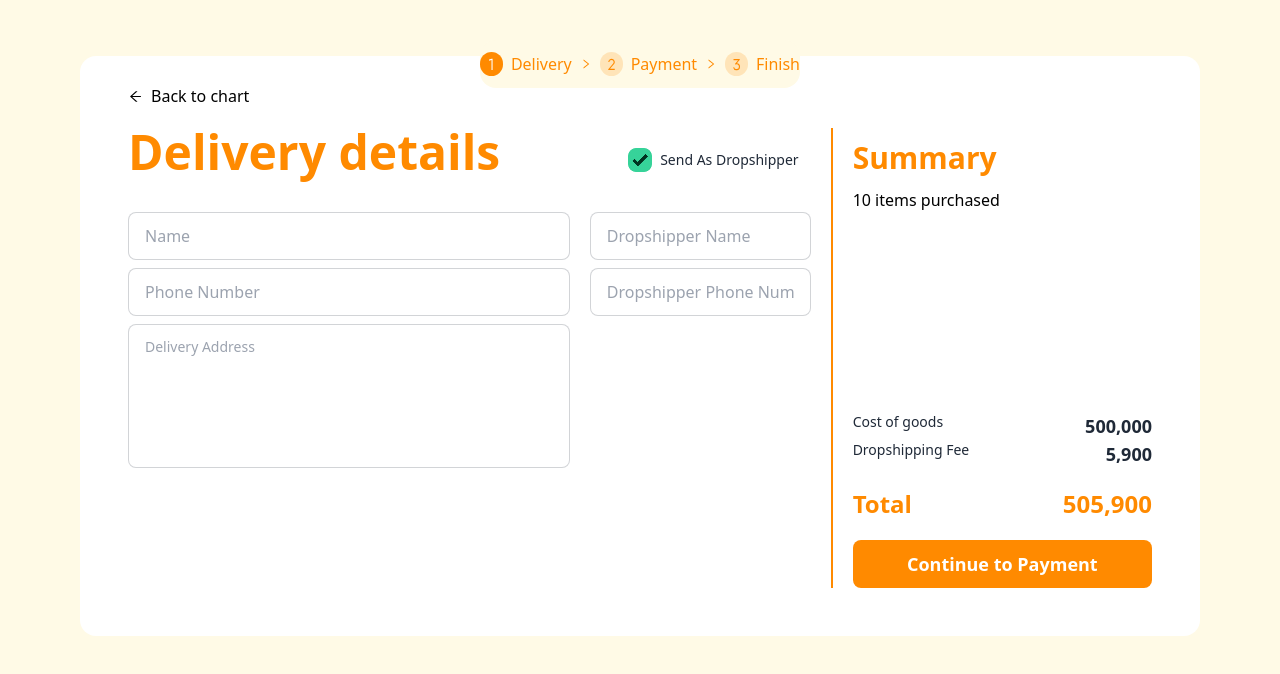
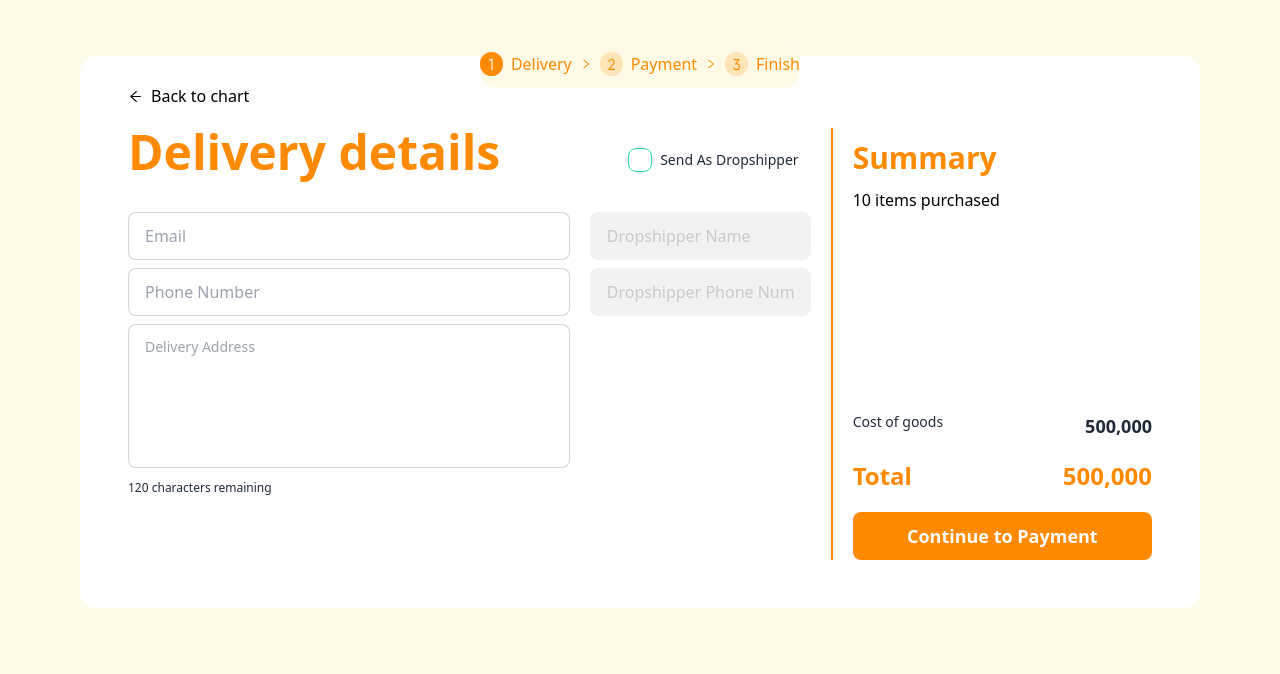
Before and after one commit to aryoyudhanto/jakmall-techtest, a React (Vite) app: page / in a window 1280 px wide. Shown: the top 674 px of the page. Built offline with nearby package versions, Linux system fonts and the light colour scheme.

Commit message:
feat: install and implement react hook form with validation and according to requirements.

```diff
--- a/package.json
+++ b/package.json
@@ -13,6 +13,7 @@
     "daisyui": "^2.52.0",
     "react": "^18.2.0",
     "react-dom": "^18.2.0",
+    "react-hook-form": "^7.44.2",
     "react-icons": "^4.9.0",
     "react-router-dom": "^6.11.2"
   },
--- a/src/pages/index.tsx
+++ b/src/pages/index.tsx
@@ -1,11 +1,49 @@
-import _React from "react";
+import _React, { useState } from "react";
 import { useNavigate } from "react-router-dom";
 import { AiOutlineArrowLeft } from "react-icons/ai";
+import { useForm, SubmitHandler } from "react-hook-form";
 
 import Layout from "../components/Layout";
 
+interface FormValues {
+  email: string;
+  phoneNumber: string;
+  deliveryAddress: string;
+  dropshipperName: string;
+  dropshipperPhoneNumber: string;
+}
+
 const index = () => {
+  const {
+    register,
+    handleSubmit,
+    formState: { errors },
+    watch,
+  } = useForm<FormValues>();
+  const dropshipperPhoneNumber = watch("dropshipperPhoneNumber")
+  const [isDisabled, setIsDisabled] = useState<boolean>(true);
+  const [dropFee, setDropFee] = useState<string>("");
+  const deliveryAddress = watch("deliveryAddress", "");
+  const dropshipperName = watch("dropshipperName")
+  const phone = watch("phoneNumber");
   const navigate = useNavigate();
+  const email = watch("email")
+
+  const onSubmit: SubmitHandler<FormValues> = (data) => {
+    console.log(data);
+    navigate('/payment')
+  };
+
+  function toogleDrop() {
+    if (isDisabled === false) {
+      setIsDisabled(true);
+      setDropFee("");
+    }
+    if (isDisabled === true) {
+      setIsDisabled(false);
+      setDropFee("5,900");
+    }
+  }
   return (
     <Layout
       number1="bg-[#FF8A00] text-white "
@@ -16,6 +54,7 @@ const index = () => {
         <AiOutlineArrowLeft size={15} />
         <p className="ml-2 hover:scale-105 transition">Back to chart</p>
       </div>
+      <form onSubmit={handleSubmit(onSubmit)}>
         <div className="flex w-full my-5">
           <div className="w-2/3 mx-5">
             <div className="flex justify-between">
@@ -28,7 +67,8 @@ const index = () => {
                     <input
                       type="checkbox"
                       className="checkbox checkbox-success"
-                    checked
+                      onChange={() => toogleDrop()}
+                      onClick={() => toogleDrop()}
                     />
                     <span className="label-text mx-2 capitalize">
                       send as dropshipper
@@ -37,42 +77,100 @@ const index = () => {
                 </div>
               </div>
             </div>
-          <form>
             <div className="flex w-full my-5">
               <div className="w-2/3 mr-5">
                 <input
                   type="text"
-                  className="input input-bordered mb-2 w-full"
-                  placeholder="Name"
+                  className={`input mb-2 w-full ${
+                    errors.email
+                      ? "input-error"
+                      : email
+                      ? "input-success"
+                      : "input-bordered"
+                  }`}
+
+                  placeholder="Email"
+                  {...register("email", {
+                    required: true,
+                    pattern: {
+                      value: /^[A-Z0-9._%+-]+@[A-Z0-9.-]+\.[A-Z]{2,}$/i,
+                      message: "Invalid email address",
+                    },
+                  })}
                 />
                 <input
                   type="text"
-                  className="input input-bordered mb-2 w-full"
+                  className={`input input-bordered mb-2 w-full ${
+                    errors.phoneNumber
+                      ? "input-error"
+                      : phone
+                      ? "input-success"
+                      : "input-bordered"
+                  }`}
                   placeholder="Phone Number"
+                  {...register("phoneNumber", {
+                    required: true,
+                    pattern: {
+                      value: /^[\d-+()]{6,20}$/,
+                      message: "Phone Number must be a number",
+                    },
+                  })}
                 />
                 <textarea
-                  className="textarea textarea-bordered mb-2 w-full resize-none h-36"
+                  className={`textarea textarea-bordered w-full resize-none h-36 ${
+                    errors.deliveryAddress
+                      ? "textarea-error"
+                      : deliveryAddress
+                      ? "textarea-success"
+                      : "textarea-bordered"
+                  }`}
                   placeholder="Delivery Address"
+                  {...register("deliveryAddress", {
+                    required: true,
+                    maxLength: {
+                      value: 120,
+                      message: "Maximum 120 characters allowed.",
+                    },
+                  })}
                 />
+                <span className="text-xs">
+                  {120 - deliveryAddress.length} characters remaining
+                </span>
               </div>
               <div className="w-1/3">
                 <input
+                  disabled={isDisabled}
                   type="text"
-                  className="input input-bordered mb-2 w-full"
+                  className={`input input-bordered mb-2 w-full ${
+                    errors.dropshipperName
+                      ? "input-error"
+                      : dropshipperName
+                      ? "input-success"
+                      : "input-bordered"
+                  }`}
                   placeholder="Dropshipper Name"
+                  {...register("dropshipperName", { required: false })}
                 />
                 <input
+                  disabled={isDisabled}
                   type="text"
-                  className="input input-bordered mb-2 w-full"
+                  className={`input input-bordered mb-2 w-full ${
+                    errors.dropshipperPhoneNumber
+                      ? "input-error"
+                      : dropshipperPhoneNumber
+                      ? "input-success"
+                      : "input-bordered"
+                  }`}
                   placeholder="Dropshipper Phone Number"
+                  {...register("dropshipperPhoneNumber", { required: false })}
                 />
               </div>
             </div>
-          </form>
           </div>
-
           <div className="w-1/3 bg-white border-l-2 border-[#FF8A00]">
-          <p className="text-3xl my-3 font-bold text-[#FF8A00] px-5">Summary</p>
+            <p className="text-3xl my-3 font-bold text-[#FF8A00] px-5">
+              Summary
+            </p>
             <div className="w-full h-56 px-5">
               <p className="text-black">10 items purchased</p>
             </div>
@@ -80,24 +178,29 @@ const index = () => {
               <p className="text-sm font-normal">Cost of goods</p>
               <p className="text-lg font-bold">500,000</p>
             </div>
+            {dropFee !== "" ? (
               <div className="flex justify-between px-5">
                 <p className="text-sm font-normal">Dropshipping Fee</p>
                 <p className="text-lg font-bold">5,900</p>
               </div>
+            ) : null}
             <div className="flex justify-between px-5 my-5">
               <p className="text-2xl font-bold text-[#FF8A00]">Total</p>
-            <p className="text-2xl font-bold text-[#FF8A00]">505,900</p>
+              <p className="text-2xl font-bold text-[#FF8A00]">
+                {dropFee !== "" ? "505,900" : "500,000"}
+              </p>
             </div>
             <div className="flex justify-center px-5">
               <button
                 className="btn bg-[#FF8A00] w-full border-none hover:bg-orange-600 hover:scale-95 normal-case text-lg"
-              onClick={() => navigate("/payment")}
+                type="submit"
               >
                 Continue to Payment
               </button>
             </div>
           </div>
         </div>
+      </form>
     </Layout>
   );
 };
```
Also changed, not shown: 1 other file (tests, documents, lock files or other folders). Lines whose indentation alone changed are shown as unchanged.
